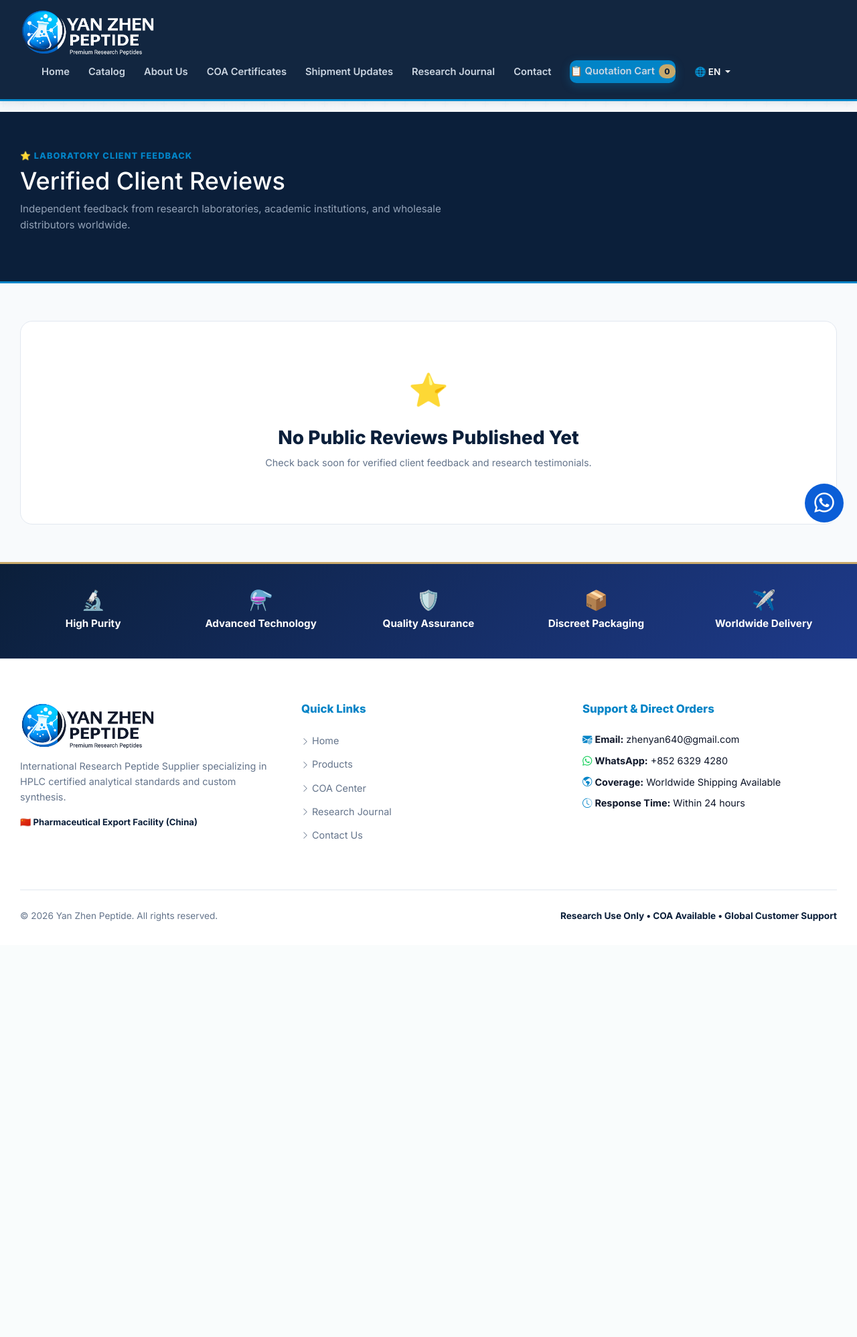
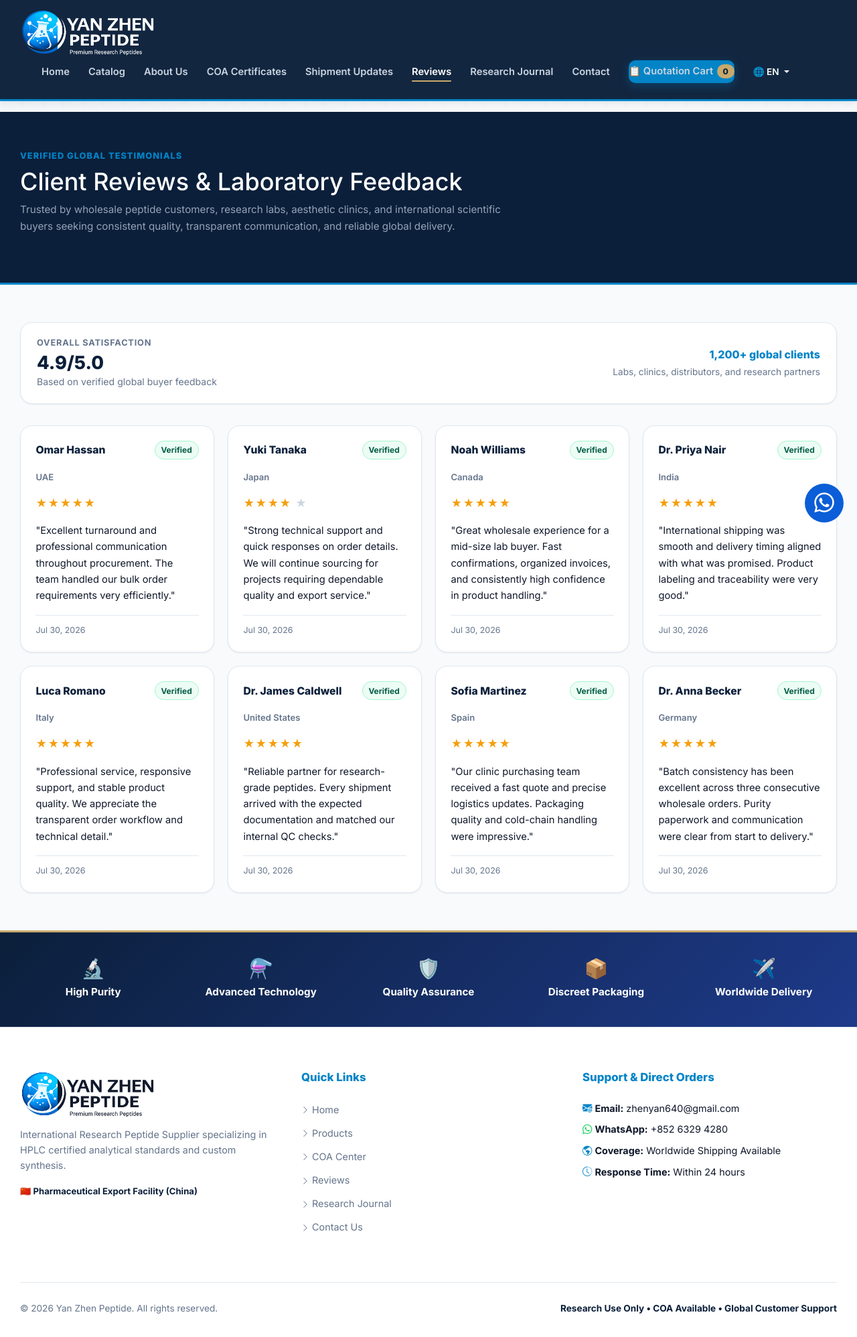
Before and after one commit to popoolaisaiah2003-lgtm/china_store, a Flask app: page /reviews in a window 1280 px wide. Shown: the whole page at 67% size. Before the commit the page ends 1375 px from the top, so only its background shows below. Run offline with Flask 3, Linux system fonts and the light colour scheme; some libraries are stand-ins or nearby versions.

Commit message:
Add global back-to-top button and reviews system with homepage testimonials

```diff
--- a/routes/main.py
+++ b/routes/main.py
@@ -9,6 +9,21 @@
 from extensions import db
 
 main = Blueprint('main', __name__)
+
+REVIEW_COUNTRY_MAP = {
+    'Dr. Anna Becker': 'Germany',
+    'Sofia Martinez': 'Spain',
+    'Dr. James Caldwell': 'United States',
+    'Luca Romano': 'Italy',
+    'Dr. Priya Nair': 'India',
+    'Noah Williams': 'Canada',
+    'Yuki Tanaka': 'Japan',
+    'Omar Hassan': 'UAE'
+}
+
+
+def _country_for_review(review):
+    return REVIEW_COUNTRY_MAP.get(review.reviewer_name, 'International Client')
 
 def get_current_lang():
     return session.get('lang', 'en')
@@ -73,9 +88,27 @@
         featured_products = Product.query.order_by(Product.created_at.desc()).limit(8).all()
     categories = Category.query.all()
     reviews = Review.query.filter_by(is_approved=True).limit(4).all()
+    featured_reviews = Review.query.filter_by(is_approved=True).order_by(Review.rating.desc(), Review.created_at.desc()).limit(3).all()
+    featured_reviews_data = [
+        {
+            'name': r.reviewer_name,
+            'country': _country_for_review(r),
+            'rating': r.rating or 5,
+            'comment': r.comment
+        }
+        for r in featured_reviews
+    ]
     latest_coas = COA.query.filter_by(active=True).order_by(COA.issue_date.desc()).limit(4).all()
     total_product_count = Product.query.count()
-    return render_template('index.html', featured_products=featured_products, categories=categories, reviews=reviews, latest_coas=latest_coas, total_product_count=total_product_count)
+    return render_template(
+        'index.html',
+        featured_products=featured_products,
+        categories=categories,
+        reviews=reviews,
+        featured_reviews=featured_reviews_data,
+        latest_coas=latest_coas,
+        total_product_count=total_product_count
+    )
 
 @main.route('/products')
 def products():
--- a/routes/reviews.py
+++ b/routes/reviews.py
@@ -3,7 +3,29 @@
 
 reviews = Blueprint('reviews', __name__)
 
+REVIEW_COUNTRY_MAP = {
+    'Dr. Anna Becker': 'Germany',
+    'Sofia Martinez': 'Spain',
+    'Dr. James Caldwell': 'United States',
+    'Luca Romano': 'Italy',
+    'Dr. Priya Nair': 'India',
+    'Noah Williams': 'Canada',
+    'Yuki Tanaka': 'Japan',
+    'Omar Hassan': 'UAE'
+}
+
 @reviews.route('/reviews')
 def index():
     approved_reviews = Review.query.filter_by(is_approved=True).order_by(Review.created_at.desc()).all()
-    return render_template('reviews.html', reviews=approved_reviews)
+    reviews_data = [
+        {
+            'name': r.reviewer_name,
+            'country': REVIEW_COUNTRY_MAP.get(r.reviewer_name, 'International Client'),
+            'rating': r.rating or 5,
+            'comment': r.comment,
+            'verified': True,
+            'created_at': r.created_at
+        }
+        for r in approved_reviews
+    ]
+    return render_template('reviews.html', reviews=reviews_data)
--- a/templates/base.html
+++ b/templates/base.html
@@ -45,6 +45,7 @@
         <li><a href="{{ url_for('main.about') }}" class="{{ 'active' if request.endpoint == 'main.about' }}">About Us</a></li>
         <li><a href="{{ url_for('main.coa_list') }}" class="{{ 'active' if request.endpoint == 'main.coa_list' }}">{{ _('coa_certificates') }}</a></li>
         <li><a href="{{ url_for('main.shipments') }}" class="{{ 'active' if request.endpoint == 'main.shipments' }}">Shipment Updates</a></li>
+        <li><a href="{{ url_for('reviews.index') }}" class="{{ 'active' if request.endpoint == 'reviews.index' }}">Reviews</a></li>
         <li><a href="{{ url_for('blog.index') }}" class="{{ 'active' if request.endpoint == 'blog.index' }}">{{ _('journal') }}</a></li>
         <li><a href="{{ url_for('main.contact') }}" class="{{ 'active' if request.endpoint == 'main.contact' }}">{{ _('contact') }}</a></li>
 
@@ -143,6 +144,7 @@
             <li><a href="{{ url_for('main.index') }}"><i class="bi bi-chevron-right" style="font-size: 0.75rem;"></i> Home</a></li>
             <li><a href="{{ url_for('main.products') }}"><i class="bi bi-chevron-right" style="font-size: 0.75rem;"></i> Products</a></li>
             <li><a href="{{ url_for('main.coa_list') }}"><i class="bi bi-chevron-right" style="font-size: 0.75rem;"></i> COA Center</a></li>
+            <li><a href="{{ url_for('reviews.index') }}"><i class="bi bi-chevron-right" style="font-size: 0.75rem;"></i> Reviews</a></li>
             <li><a href="{{ url_for('blog.index') }}"><i class="bi bi-chevron-right" style="font-size: 0.75rem;"></i> Research Journal</a></li>
             <li><a href="{{ url_for('main.contact') }}"><i class="bi bi-chevron-right" style="font-size: 0.75rem;"></i> Contact Us</a></li>
           </ul>
@@ -268,12 +270,38 @@
     <i class="bi bi-whatsapp"></i>
   </a>
 
+  <!-- Global Back-to-Top Button -->
+  <button type="button" id="backToTopBtn" class="back-to-top-btn" aria-label="Back to top" title="Back to top">
+    <i class="bi bi-arrow-up"></i>
+  </button>
+
   <!-- Toast Container for Stackable Cart Notifications -->
   <div class="toast-container position-fixed bottom-0 end-0 p-3" id="toastContainer" style="z-index: 1090;"></div>
 
   <!-- Local Bootstrap 5 JavaScript & Custom main.js -->
   <script src="{{ url_for('static', filename='bootstrap/js/bootstrap.bundle.min.js') }}"></script>
   <script src="{{ url_for('static', filename='js/main.js') }}"></script>
+  <script>
+    (function () {
+      const backToTopBtn = document.getElementById('backToTopBtn');
+      if (!backToTopBtn) return;
+
+      const toggleButton = () => {
+        if (window.scrollY > 300) {
+          backToTopBtn.classList.add('show');
+        } else {
+          backToTopBtn.classList.remove('show');
+        }
+      };
+
+      window.addEventListener('scroll', toggleButton, { passive: true });
+      toggleButton();
+
+      backToTopBtn.addEventListener('click', () => {
+        window.scrollTo({ top: 0, behavior: 'smooth' });
+      });
+    })();
+  </script>
   {% block extra_js %}{% endblock %}
 </body>
 </html>
--- a/templates/reviews.html
+++ b/templates/reviews.html
@@ -5,48 +5,60 @@
 {% block meta_description %}Read verified laboratory feedback and research client reviews for Yan Zhen Peptide high-purity research compounds and international cold-chain export service.{% endblock %}
 
 {% block content %}
-<!-- Hero Section -->
 <section style="background: var(--navy-deep); color: white; padding: 3.5rem 0; border-bottom: 3px solid var(--biotech-blue);">
   <div class="container">
-    <div style="font-size: 0.8rem; font-weight: 800; color: var(--biotech-blue); text-transform: uppercase; letter-spacing: 0.08em; margin-bottom: 0.35rem;">
-      ⭐ Laboratory Client Feedback
+    <div style="font-size: 0.8rem; font-weight: 800; color: var(--biotech-blue); text-transform: uppercase; letter-spacing: 0.08em; margin-bottom: 0.45rem;">
+      Verified Global Testimonials
     </div>
-    <h1 style="color: white; margin-bottom: 0.5rem; font-size: 2.25rem;">Verified Client Reviews</h1>
-    <p style="color: #94A3B8; max-width: 680px; font-size: 0.95rem;">
-      Independent feedback from research laboratories, academic institutions, and wholesale distributors worldwide.
+    <h1 style="color: white; margin-bottom: 0.5rem; font-size: 2.25rem;">Client Reviews & Laboratory Feedback</h1>
+    <p style="color: #94A3B8; max-width: 760px; font-size: 0.95rem;">
+      Trusted by wholesale peptide customers, research labs, aesthetic clinics, and international scientific buyers seeking consistent quality, transparent communication, and reliable global delivery.
     </p>
   </div>
 </section>
 
-<!-- Reviews Cards Grid -->
 <section class="section" style="padding: 3.5rem 0; background: #F8FAFC;">
   <div class="container">
+    <div style="background: white; border: 1px solid var(--border-color); border-radius: var(--radius-lg); padding: 1.25rem 1.5rem; box-shadow: var(--shadow-sm); margin-bottom: 2rem; display: flex; justify-content: space-between; align-items: center; flex-wrap: wrap; gap: 1rem;">
+      <div>
+        <div style="font-size: 0.8rem; font-weight: 700; color: var(--text-muted); text-transform: uppercase; letter-spacing: 0.06em; margin-bottom: 0.25rem;">
+          Overall Satisfaction
+        </div>
+        <div style="font-size: 1.7rem; font-weight: 800; color: var(--navy-deep); line-height: 1.2;">4.9/5.0</div>
+        <div style="font-size: 0.88rem; color: var(--text-muted);">Based on verified global buyer feedback</div>
+      </div>
+      <div style="text-align: right;">
+        <div style="font-size: 1rem; font-weight: 800; color: var(--biotech-blue); margin-bottom: 0.15rem;">1,200+ global clients</div>
+        <div style="font-size: 0.85rem; color: var(--text-muted);">Labs, clinics, distributors, and research partners</div>
+      </div>
+    </div>
 
     {% if reviews %}
-      <div style="display: grid; grid-template-columns: repeat(auto-fill, minmax(320px, 1fr)); gap: 1.75rem;">
+      <div style="display: grid; grid-template-columns: repeat(auto-fit, minmax(280px, 1fr)); gap: 1.25rem;">
         {% for r in reviews %}
-          <div style="background: white; border: 1px solid var(--border-color); border-radius: var(--radius-lg); padding: 1.75rem; box-shadow: var(--shadow-sm); display: flex; flex-direction: column; justify-content: space-between;">
-            <div>
-              <div style="display: flex; justify-content: space-between; align-items: center; margin-bottom: 0.75rem;">
-                <div style="color: #F59E0B; font-size: 1.1rem;">
-                  {% for i in range(r.rating or 5) %}★{% endfor %}
-                </div>
-                <span style="font-size: 0.75rem; color: var(--text-muted);">Verified Research Buyer</span>
-              </div>
-              <p style="color: var(--text-main); font-size: 0.95rem; line-height: 1.6; font-style: italic; margin-bottom: 1.25rem;">
-                "{{ r.comment }}"
-              </p>
+          <article style="background: white; border: 1px solid var(--border-color); border-radius: var(--radius-lg); padding: 1.4rem; box-shadow: var(--shadow-sm); display: flex; flex-direction: column; gap: 1rem;">
+            <div style="display: flex; justify-content: space-between; align-items: center; gap: 0.75rem;">
+              <div style="font-weight: 800; color: var(--navy-deep); font-size: 0.98rem;">{{ r.name }}</div>
+              {% if r.verified %}
+                <span style="font-size: 0.75rem; color: #065F46; background: #ECFDF5; border: 1px solid #A7F3D0; border-radius: 999px; padding: 0.2rem 0.55rem; font-weight: 700;">Verified</span>
+              {% endif %}
             </div>
-            <div style="padding-top: 1rem; border-top: 1px solid var(--border-color); display: flex; justify-content: space-between; align-items: center;">
-              <div>
-                <strong style="color: var(--navy-deep); font-size: 0.9rem;">{{ r.reviewer_name }}</strong>
-                {% if r.product %}
-                  <div style="font-size: 0.78rem; color: var(--biotech-blue); font-weight: 600;">Product: {{ r.product.name }}</div>
-                {% endif %}
-              </div>
-              <span style="font-size: 0.75rem; color: var(--text-muted);">{{ r.created_at.strftime('%Y-%m-%d') if r.created_at else '' }}</span>
+
+            <div style="font-size: 0.82rem; color: var(--text-muted); font-weight: 600;">{{ r.country }}</div>
+
+            <div style="color: #F59E0B; letter-spacing: 0.08em; font-size: 1rem;">
+              {% for i in range(r.rating) %}★{% endfor %}
+              {% for i in range(5 - r.rating) %}<span style="color: #CBD5E1;">★</span>{% endfor %}
             </div>
-          </div>
+
+            <p style="color: var(--text-main); font-size: 0.92rem; line-height: 1.65; margin: 0; flex: 1;">
+              "{{ r.comment }}"
+            </p>
+
+            <div style="font-size: 0.78rem; color: var(--text-muted); border-top: 1px solid var(--border-color); padding-top: 0.75rem;">
+              {{ r.created_at.strftime('%b %d, %Y') if r.created_at else '' }}
+            </div>
+          </article>
         {% endfor %}
       </div>
     {% else %}
```
Also changed, not shown: import_helper.py (+62 -0 lines), static/css/style.css (+44 -0 lines), templates/index.html (+44 -0 lines).
